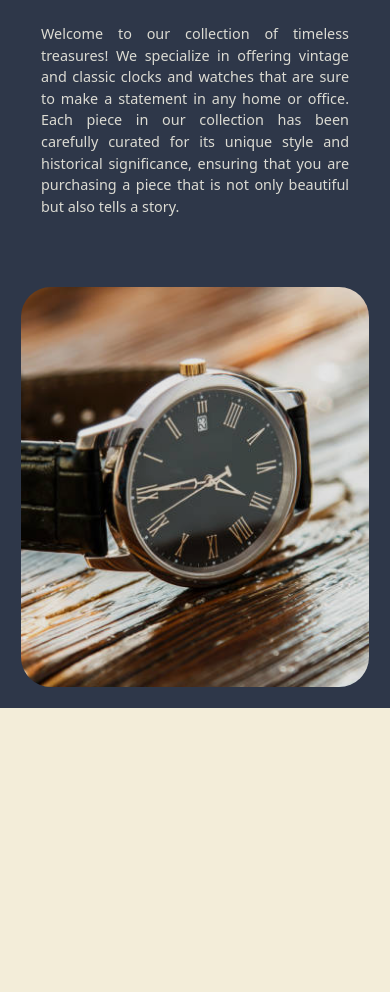
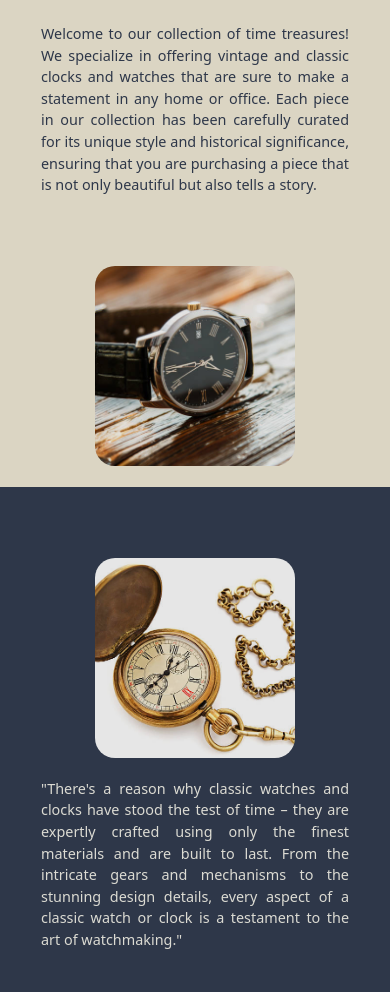
Before and after one commit to OmarElBarazi/TiclOak-Landing-Page, a plain HTML site: page index.html in a window 390 px wide. Shown: the part 88-1080 px from the top of the page. Before the commit the page ends 844 px from the top, so only its background shows below. Drawn offline with Linux system fonts and the light colour scheme.

Commit message:
secondary div testing

```diff
--- a/index.html
+++ b/index.html
@@ -43,14 +43,24 @@
     <div class="body">
       <div class="primary-content">
         <p>
-          Welcome to our collection of timeless treasures! We specialize in
-          offering vintage and classic clocks and watches that are sure to make
-          a statement in any home or office. Each piece in our collection has
-          been carefully curated for its unique style and historical
-          significance, ensuring that you are purchasing a piece that is not
-          only beautiful but also tells a story.
+          Welcome to our collection of time treasures! We specialize in offering
+          vintage and classic clocks and watches that are sure to make a
+          statement in any home or office. Each piece in our collection has been
+          carefully curated for its unique style and historical significance,
+          ensuring that you are purchasing a piece that is not only beautiful
+          but also tells a story.
         </p>
         <div class="primary-image"></div>
+      </div>
+      <div class="secondary-content">
+        <div class="secondary-image"></div>
+        <p>
+          "There's a reason why classic watches and clocks have stood the test
+          of time – they are expertly crafted using only the finest materials
+          and are built to last. From the intricate gears and mechanisms to the
+          stunning design details, every aspect of a classic watch or clock is a
+          testament to the art of watchmaking."
+        </p>
       </div>
     </div>
   </body>
--- a/style.css
+++ b/style.css
@@ -142,11 +142,12 @@ body {
 
 /*Body of Page CSS*/
 
-.primary-content {
+.primary-content,
+.secondary-content {
   background-size: cover;
   background-position: center;
-  background-color: var(--first-color);
-  border: 1px solid var(--first-color);
+  background-color: var(--second-color);
+  border: 1px solid var(--second-color);
   filter: brightness(90%);
   height: 100%;
   width: 100%;
@@ -154,48 +155,72 @@ body {
   display: flex;
 }
 
-.primary-content p {
+.primary-content p,
+.secondary-content p {
   position: relative;
   z-index: 1;
   width: 50%;
-  color: var(--four-color);
+  color: var(--first-color);
   font-size: 1.2em;
   text-align: justify;
+  margin-top: 25px;
 }
 
-.primary-content .primary-image{
-background-image: url(./Images/image3-oldClassicWatch.jpg);
-background-size: cover;
-background-repeat: no-repeat;
-background-position: center center;
-border-radius: 30px;
-margin-left: 40px;
-width: 50%;
+.primary-content .primary-image,
+.secondary-content .secondary-image {
+  background-image: url(./Images/image3-oldClassicWatch.jpg);
+  background-size: cover;
+  background-repeat: no-repeat;
+  background-position: center center;
+  border-radius: 20px;
+  margin-left: 40px;
+  margin-top: 25px;
+  width: 250px;
+  height: 250px;
+}
+
+.secondary-content {
+  background-color: var(--first-color);
+  border: 1px solid var(--first-color);
+}
+
+.secondary-content p {
+  color: var(--four-color);
+  margin-left: 80px;
+}
+
+.secondary-content .secondary-image {
+  background-image: url(./Images/Imag2-GoldenPocketClock.jpg);
+  margin-left: 20px;
 }
 
 @media (max-width: 600px) {
-  .primary-content{
+  .primary-content,
+  .secondary-content {
     flex-direction: column;
     align-items: center;
-
   }
-  .primary-content p {
+  .primary-content p,
+  .secondary-content p {
     font-size: 1em;
     line-height: 1.6em;
     width: 100%;
     margin: 0px;
+    margin-left: 0px;
+    margin-top: 20px;
   }
-  .primary-content .primary-image{
+  .primary-content .primary-image,
+  .secondary-content .secondary-image {
     margin-left: 0px;
-    width: 100%;
-    height:400px;
+    width: 200px;
+    height: 200px;
     margin-top: 50px;
   }
-
 }
 
 @media (max-width: 450px) {
-  .primary-content p {
+  .primary-content p,
+  .secondary-content p {
     font-size: 0.9em;
     line-height: 1.5em;
     width: 100%;
```
